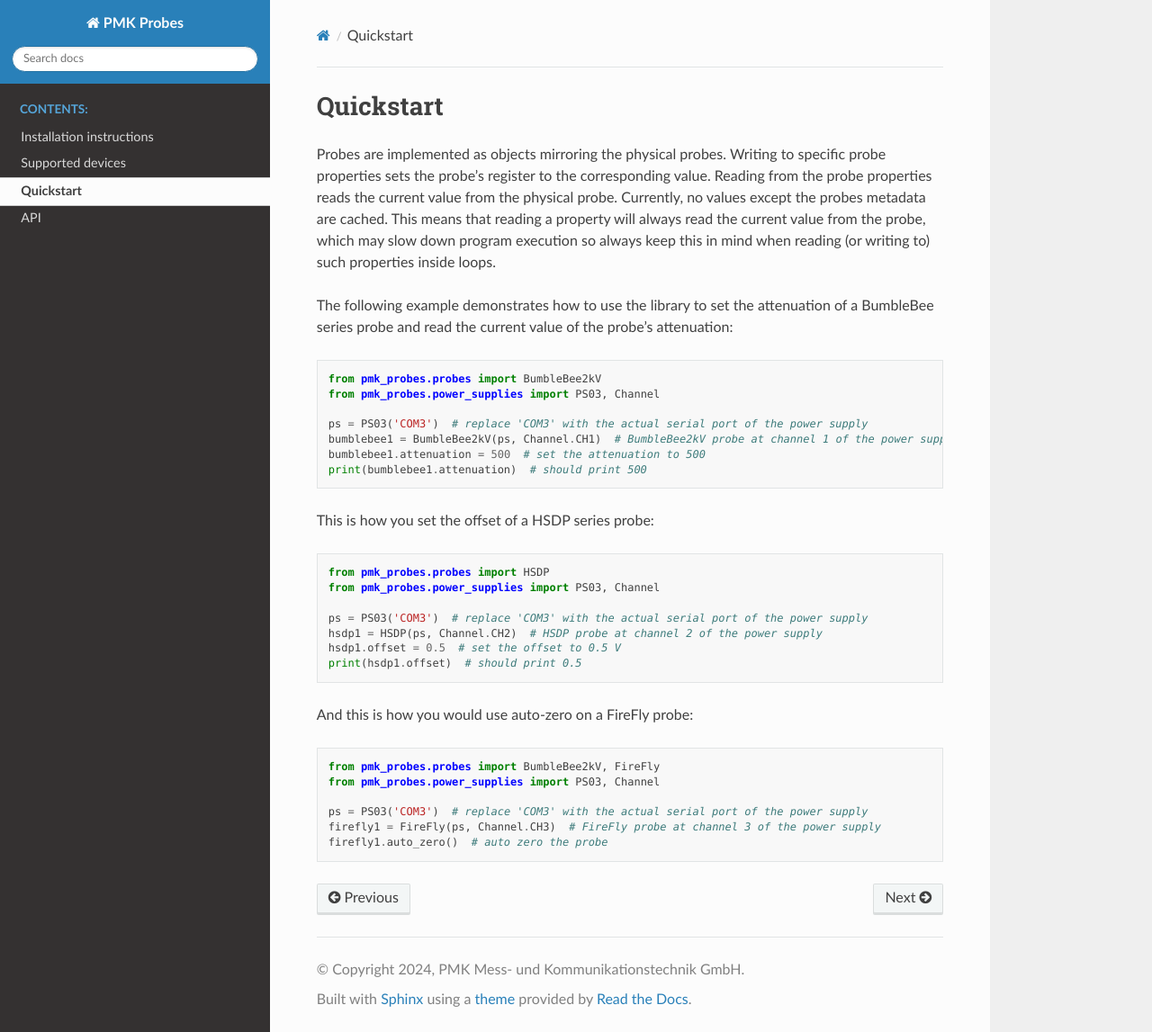
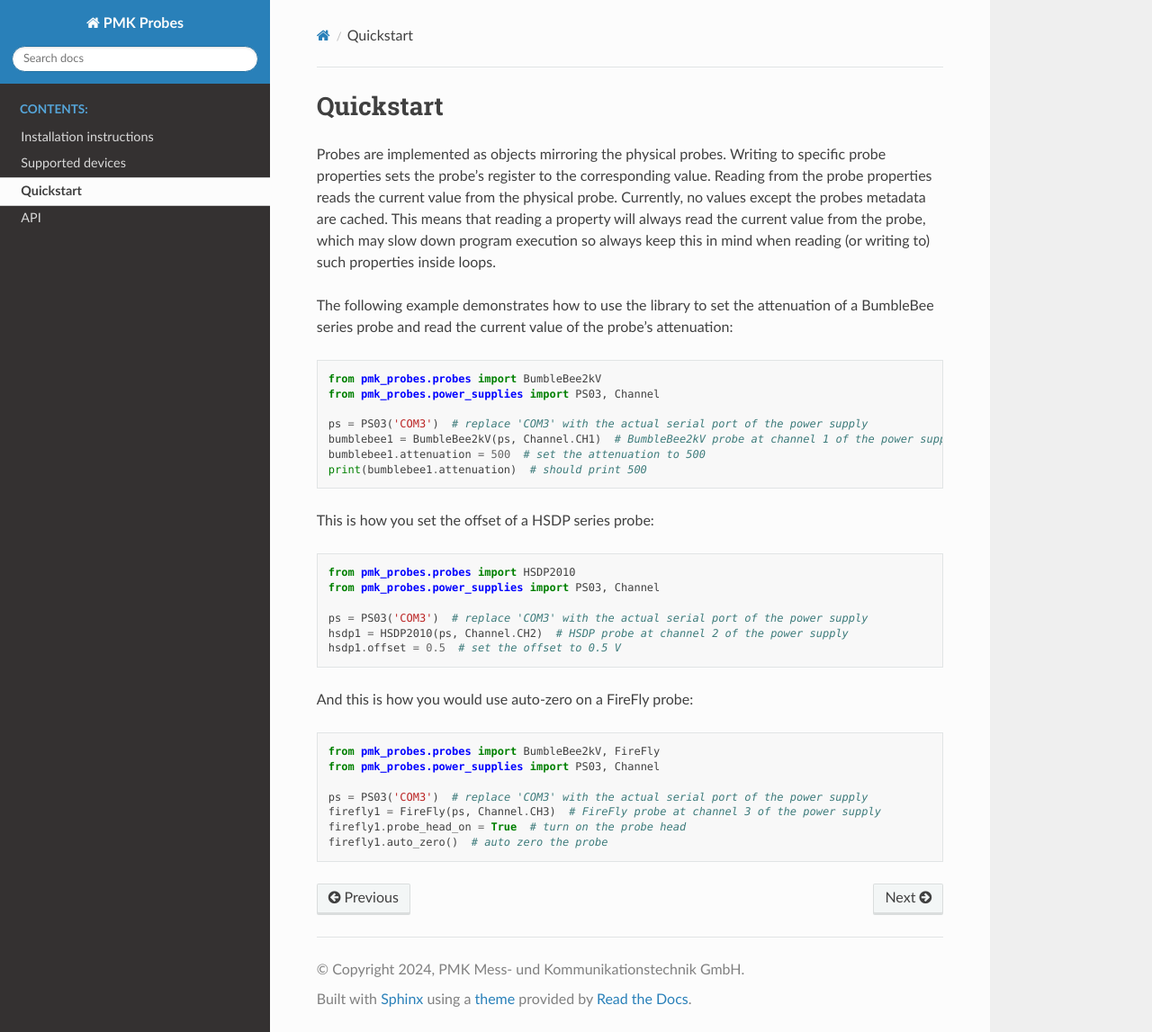
Before and after one commit to PMK-Probing-Solutions-Germany/pmk-probes, a Sphinx documentation site: the page built from docs/source/quickstart.rst, in a window 1280 px wide and 1147 px high. Shown: the whole window at 90% size. Built offline with Sphinx 7.4.7 and the Read the Docs theme 2.0.0, drawn with Linux system fonts in a browser that asks for light colours.

Commit message:
fix: fixed mistakes in quickstart.rst

```diff
--- a/docs/source/quickstart.rst
+++ b/docs/source/quickstart.rst
@@ -22,13 +22,12 @@ This is how you set the offset of a HSDP series probe:
 
 .. code-block:: python
 
-   from pmk_probes.probes import HSDP
+   from pmk_probes.probes import HSDP2010
    from pmk_probes.power_supplies import PS03, Channel
 
    ps = PS03('COM3')  # replace 'COM3' with the actual serial port of the power supply
-   hsdp1 = HSDP(ps, Channel.CH2)  # HSDP probe at channel 2 of the power supply
+   hsdp1 = HSDP2010(ps, Channel.CH2)  # HSDP probe at channel 2 of the power supply
    hsdp1.offset = 0.5  # set the offset to 0.5 V
-   print(hsdp1.offset)  # should print 0.5
 
 And this is how you would use auto-zero on a FireFly probe:
 
@@ -39,4 +38,5 @@ And this is how you would use auto-zero on a FireFly probe:
 
    ps = PS03('COM3')  # replace 'COM3' with the actual serial port of the power supply
    firefly1 = FireFly(ps, Channel.CH3)  # FireFly probe at channel 3 of the power supply
+   firefly1.probe_head_on = True  # turn on the probe head
    firefly1.auto_zero()  # auto zero the probe
```
